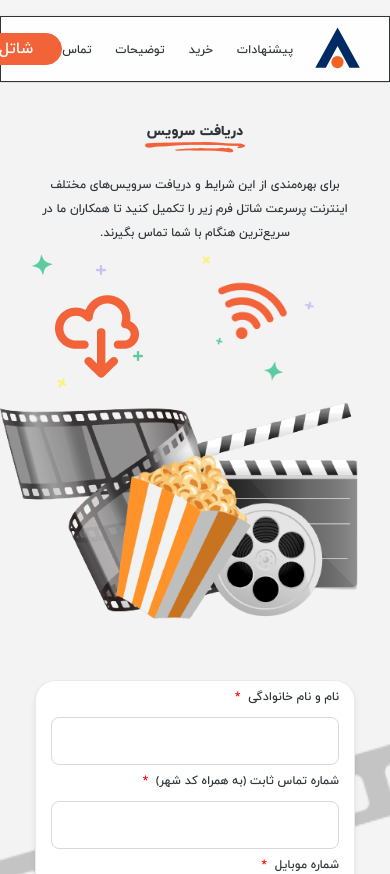
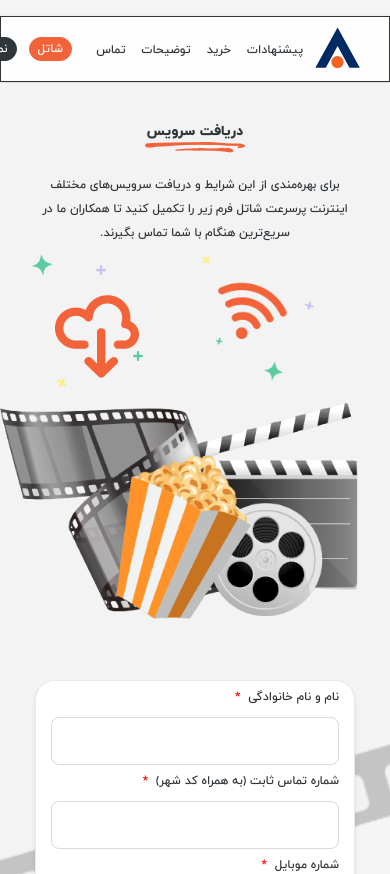
Before and after one commit to Alirezawmoradi/Namava-Task, a React (Vite) app: page / in a window 390 px wide. Shown: the top 874 px of the page. Built offline with nearby package versions, Linux system fonts and the light colour scheme.

Commit message:
responsive

```diff
--- a/src/components/header/header.jsx
+++ b/src/components/header/header.jsx
@@ -9,7 +9,7 @@ export const Header = () => {
                 className='container flex items-center justify-between w-full 2xl:w-[1440px] bg-header border stroke-black border-opacity-5 drop-shadow'>
                 <img src={logo} height={64} width={64} alt='شاتل' className='lg:mr-32 md:ml-2 sm:ml-2 mr-5'/>
                 <TopNavigation/>
-                <div className='mr-auto  ml-32 md:ml-2 sm:ml-2 xl:ml-10 lg:me-10 flex gap-x-8 md:gap-x-6'>
+                <div className='mr-auto  ml-32 md:ml-2 sm:ml-2 xl:ml-10 lg:me-10 flex gap-x-3 md:gap-x-6 text-xs md:text-sm'>
                     <Button variant='orange' size=''>شاتل</Button>
                     <Button size=''>نماوا</Button>
                 </div>
--- a/src/components/header/top-navigation.jsx
+++ b/src/components/header/top-navigation.jsx
@@ -15,7 +15,7 @@ const menuItems = [
 ]
 export const TopNavigation = () => {
     return (
-        <ul className='flex md:gap-x-12 md:mr-12 gap-x-6 mr-3'>
+        <ul className='flex md:gap-x-12 md:mr-12 gap-x-4 mr-0.5 ml-6 '>
             {
                 menuItems.map((item) => {
                     return <li key={`navigation-${item.href}`}>
--- a/src/tailwind/components/button.css
+++ b/src/tailwind/components/button.css
@@ -1,5 +1,5 @@
 .btn {
-    @apply h-8 2xl:h-12 2xl:w-[140px] md:w-full px-7 border cursor-pointer select-none;
+    @apply h-6 sm:h-8 2xl:h-12 2xl:w-[140px] md:w-full px-2 sm:px-7 border cursor-pointer select-none;
     @apply items-center justify-center border-transparent transition duration-200 ease-in-out rounded-full;
 
     @apply border-base-content bg-base-content text-base-100 outline-base-content;
```
